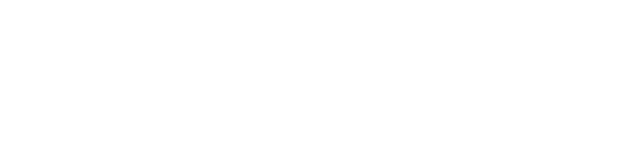
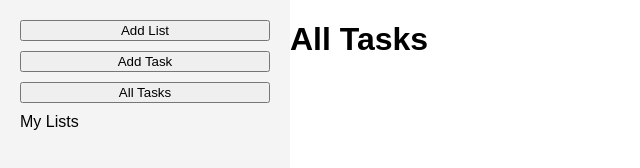
Before and after one commit to fedewaelk/Todo-List, a website built with webpack: page src/index.html in a window 1280 px wide. Shown: the whole page, without its empty margins (0-640 px from the left). Built offline with nearby package versions, Linux system fonts and the light colour scheme.

Commit message:
basic html

```diff
--- a/src/index.html
+++ b/src/index.html
@@ -1,11 +1,22 @@
 <!DOCTYPE html>
 <html lang="en">
 <head>
-  <meta charset="UTF-8" />
-  <title>Webpack Template</title>
+    <meta charset="UTF-8">
+    <meta name="viewport" content="width=device-width, initial-scale=1.0">
+    <title>Todo List</title>
 </head>
 <body>
-  <div id="app"></div>
-  <!-- El script bundle.js se insertará automáticamente -->
+    <div id="container">
+        <aside id="sidebar">
+            <button id="add-list">Add List</button>
+            <button id="add-task">Add Task</button>
+            <button>All Tasks</button>
+            <div id="lists">My Lists</div>
+        </aside>
+        <main id="main-content">
+            <h1 id="list-title">All Tasks</h1>
+            <div id="tasks"></div>
+        </main>
+    </div>
 </body>
 </html>
--- a/src/index.js
+++ b/src/index.js
@@ -1 +1 @@
-console.log('Good to go');
+import './style.css';
--- /dev/null
+++ b/src/style.css
@@ -0,0 +1,18 @@
+body {
+    font-family: Arial, sans-serif;
+    margin: 0;
+    display: flex;
+    height: 100vh;
+}
+#container {
+    display: flex;
+    width: 100%;
+}
+#sidebar {
+    width: 250px;
+    background: #f4f4f4;
+    padding: 20px;
+    display: flex;
+    flex-direction: column;
+    gap: 10px;
+}
```
